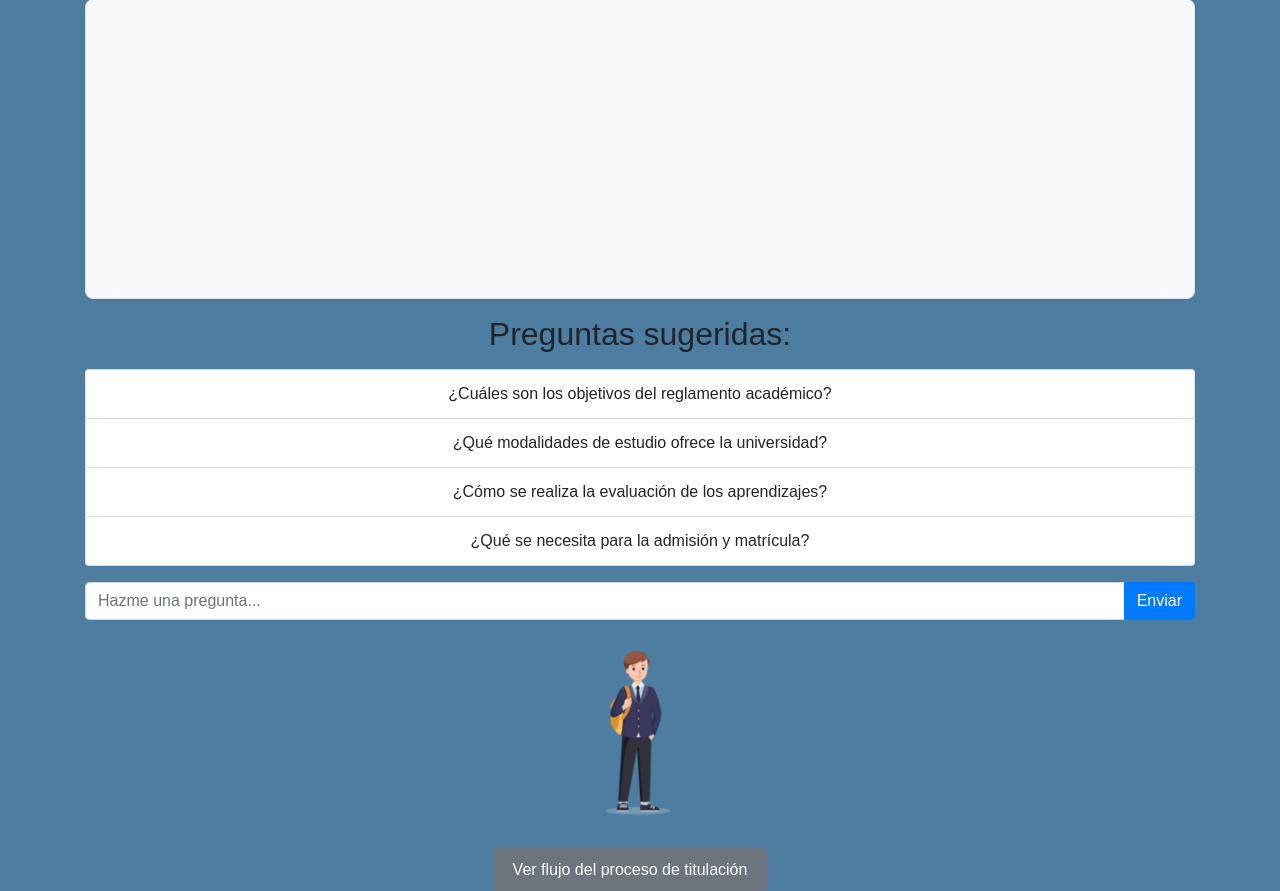
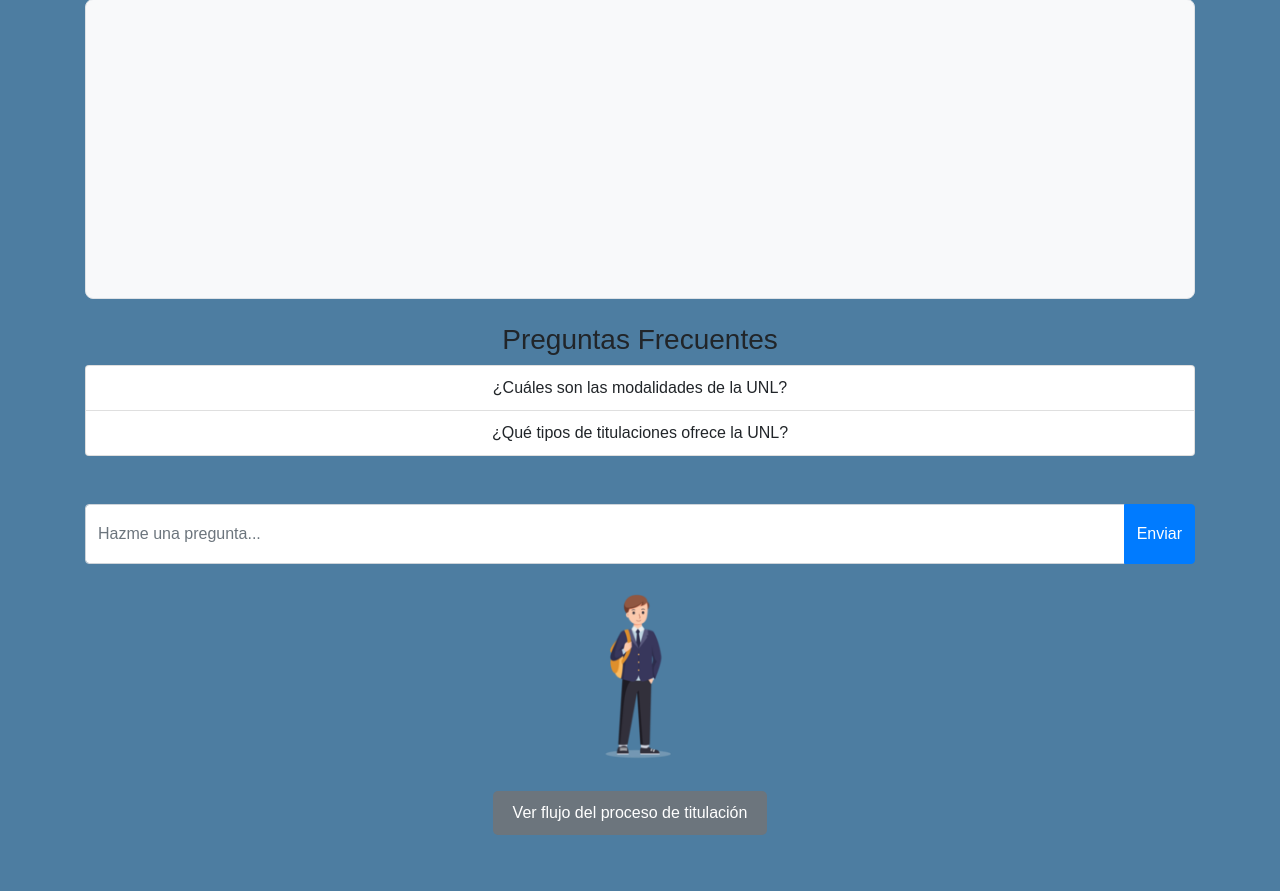
Before and after one commit to Jordy0101/Chatbot_UNL, a Flask app: page / in a window 1280 px wide. Shown: the part 121-1012 px from the top of the page. After the commit the page ends 956 px from the top, so only its background shows below. Run offline with Flask 3, Linux system fonts and the light colour scheme; some libraries are stand-ins or nearby versions.

Commit message:
Version preliminar todos los cambios ajustados

```diff
--- a/app.py
+++ b/app.py
@@ -3,6 +3,13 @@ import google.generativeai as genai
 from PyPDF2 import PdfReader
 
 app = Flask(__name__)
+
+# Configuración de la API
+genai.configure(api_key="AIzaSyBDyn0mYQVdopEdOPPHkF_jyBt6tg1ZdBA")  # Reemplaza con tu API key
+
+# Rutas para guardar preguntas
+preguntas_file_path = "preguntas.txt"
+preguntas_frecuentes_file_path = "preguntas_frecuentes.txt"  # Archivo para preguntas frecuentes
 
 # Cargar el contenido del PDF
 def cargar_articulo(path):
@@ -15,8 +22,26 @@ def cargar_articulo(path):
 # Cargar el texto del PDF
 texto_pdf = cargar_articulo("reglamento.pdf")  # Asegúrate de que el PDF esté en la misma carpeta o da la ruta correcta
 
-# Configurar la API con la clave
-genai.configure(api_key="AIzaSyBDyn0mYQVdopEdOPPHkF_jyBt6tg1ZdBA")  # Reemplaza con tu API key
+# Funciones para manejar preguntas
+def guardar_pregunta(pregunta):
+    with open(preguntas_file_path, 'a', encoding='utf-8') as f:
+        f.write(pregunta + '\n')
+
+def guardar_pregunta_frecuente(pregunta):
+    with open(preguntas_frecuentes_file_path, 'a', encoding='utf-8') as f:
+        f.write(pregunta + '\n')
+
+def obtener_preguntas():
+    # Cargar las preguntas desde el archivo
+    try:
+        with open(preguntas_frecuentes_file_path, 'r', encoding='utf-8') as f:
+            preguntas = [pregunta.strip() for pregunta in f.readlines() if pregunta.strip()]
+    except UnicodeDecodeError:
+        print("Error al decodificar el archivo. Intentando leer con otra codificación.")
+        # Intenta leer con otra codificación (por ejemplo, 'latin-1')
+        with open(preguntas_frecuentes_file_path, 'r', encoding='latin-1') as f:
+            preguntas = [pregunta.strip() for pregunta in f.readlines() if pregunta.strip()]
+    return preguntas
 
 @app.route('/')
 def index():
@@ -25,28 +50,55 @@ def index():
 @app.route('/ask', methods=['POST'])
 def ask():
     data = request.get_json()
-    pregunta = data.get('pregunta', '')
+    pregunta = data.get('pregunta', '').strip()
 
-    # Respuestas específicas sobre las preguntas frecuentes
-    respuestas_frecuentes = {
-        "¿Cuáles son los objetivos del reglamento académico?": "Los objetivos del Reglamento de Régimen Académico de la Universidad Nacional de Loja incluyen definir los principios, normas y disposiciones que regulan el funcionamiento académico en la universidad.",
-        "¿Qué modalidades de estudio ofrece la universidad?": "La universidad ofrece modalidades de estudio presencial, semipresencial, a distancia y en línea, adaptándose a las necesidades de los estudiantes.",
-        "¿Cómo se realiza la evaluación de los aprendizajes?": "La evaluación de los aprendizajes se basa en los criterios establecidos en el reglamento académico y los planes de estudio de cada carrera.",
-        "¿Qué se necesita para la admisión y matrícula?": "Para la admisión y matrícula, es necesario cumplir con los requisitos establecidos en el reglamento de admisión de la universidad.",
-    }
+    # Asegúrate de que la pregunta no esté vacía
+    if pregunta:
+        print("Pregunta recibida:", pregunta)
 
-    respuesta = respuestas_frecuentes.get(pregunta, "")
+        # Obtener todas las preguntas anteriores
+        preguntas_frecuentes = obtener_preguntas()
 
-    if respuesta:
+        # Verificar si la pregunta está en las preguntas frecuentes
+        if pregunta not in preguntas_frecuentes:
+            # Guardar la pregunta en el archivo
+            guardar_pregunta(pregunta)
+
+            # Crear el prompt para detectar preguntas similares
+            prompt_similar = (
+                "He recibido la siguiente pregunta:\n\n"
+                f"{pregunta}\n\n"
+                "A continuación, te muestro un conjunto de preguntas previas:\n\n"
+                f"{chr(10).join(preguntas_frecuentes)}\n\n"
+                "Por favor, indícame si alguna de las preguntas anteriores es similar o "
+                "equivalente a la nueva. Si es así, genera una pregunta más general que "
+                "resuma solo las preguntas que son similares a la nueva, caso contrario solo dame la misma bien formulada, asegurate de darme solo la pregunta."
+            )
+
+            # Llamada a la IA para analizar similitud
+            similar_response = genai.GenerativeModel("gemini-1.5-flash").generate_content(prompt_similar)
+            nueva_pregunta = similar_response.text.strip()
+
+            if nueva_pregunta and nueva_pregunta != pregunta:
+                # Si la IA genera una nueva pregunta más general
+                guardar_pregunta_frecuente(nueva_pregunta)
+                print("Nueva pregunta bien formulada:", nueva_pregunta)
+
+        # Generar respuesta basada en el contenido del PDF
+        prompt_respuesta = f"Contexto: {texto_pdf}\n\n Revisa el documento de la Universidad Nacional de Loja y responde en español, además empieza diciendo: La UNL ofrece..: {pregunta}"
+        response = genai.GenerativeModel("gemini-1.5-flash").generate_content(prompt_respuesta)
+        respuesta = response.text
+
+        # Retornar solo la respuesta generada sin incluir la nueva pregunta
         return jsonify({'respuesta': respuesta})
 
-    # Si no es una pregunta frecuente, genera respuesta basada en el contenido del PDF
-    prompt = f"Contexto: {texto_pdf}\n\n Revisa el documento y responde ademas empieza diciendo:La UNL ofrece..: {pregunta}"
+    else:
+        return jsonify({'respuesta': 'No se recibió ninguna pregunta.'}), 400
 
-    response = genai.GenerativeModel("gemini-1.5-flash").generate_content(prompt)
-    respuesta = response.text
-
-    return jsonify({'respuesta': respuesta})
+@app.route('/preguntas_frecuentes', methods=['GET'])
+def get_preguntas_frecuentes():
+    preguntas = obtener_preguntas()  # Llama a la función para obtener preguntas frecuentes
+    return jsonify({'preguntas_frecuentes': preguntas})
 
 if __name__ == '__main__':
     app.run(debug=True)
--- /dev/null
+++ b/preguntas.txt
@@ -0,0 +1,2 @@
+dime las modalidades de la UNL
+que tipos de titulacion hay en la UNL
--- /dev/null
+++ b/preguntas_frecuentes.txt
@@ -0,0 +1,2 @@
+¿Cuáles son las modalidades de la UNL?
+¿Qué tipos de titulaciones ofrece la UNL?
--- a/static/index.js
+++ b/static/index.js
@@ -1,27 +1,50 @@
-function mostrarFlujo() {
-    const canvaFlujo = document.getElementById('canva-flujo');
+document.addEventListener("DOMContentLoaded", function() {
+    cargarPreguntasFrecuentes(); // Cargar preguntas frecuentes al inicio
 
-    // Alternar la clase 'mostrar' para mostrar u ocultar el iframe
-    if (canvaFlujo.style.display === "none") {
-        canvaFlujo.style.display = "block"; // Mostrar el iframe
-        setTimeout(() => { // Esperar a que el display se haya establecido para aplicar opacidad
-            canvaFlujo.style.opacity = "1"; // Cambiar a opacidad 1
-        }, 10); // Timeout pequeño para asegurar que el navegador renderice el cambio de display antes de cambiar la opacidad
-    } else {
-        canvaFlujo.style.opacity = "0"; // Cambiar a opacidad 0
-        setTimeout(() => { // Esperar a que la opacidad se haya establecido antes de ocultar el iframe
-            canvaFlujo.style.display = "none"; // Ocultar el iframe
-        }, 500); // Este tiempo debe coincidir con la duración de la transición de opacidad
+    document.getElementById('send-btn').onclick = async function () {
+        const pregunta = document.getElementById('pregunta').value;
+        if (pregunta) {
+            await enviarPregunta(pregunta); // Llama a enviarPregunta cuando se presiona el botón
+        }
+    };
+});
+document.getElementById('pregunta').addEventListener('keypress', function(event) {
+    if (event.key === 'Enter') {
+        event.preventDefault(); // Evita el comportamiento por defecto del Enter
+        document.getElementById('send-btn').click(); // Simula el clic del botón de enviar
     }
+});
+// Función para cargar preguntas frecuentes
+function cargarPreguntasFrecuentes() {
+    fetch('/preguntas_frecuentes')
+        .then(response => response.json())
+        .then(data => {
+            const preguntasList = document.getElementById('preguntas-frecuentes');
+            preguntasList.innerHTML = ''; // Limpiar la lista antes de agregar
+            data.preguntas_frecuentes.forEach(pregunta => {
+                agregarPreguntaFrecuente(pregunta);
+            });
+        })
+        .catch(error => console.error('Error al cargar preguntas frecuentes:', error));
 }
 
-function hacerPregunta(pregunta) {
-    document.getElementById('pregunta').value = pregunta;
-    document.getElementById('send-btn').click();
+// Función para agregar una pregunta frecuente a la lista
+function agregarPreguntaFrecuente(pregunta) {
+    const preguntasList = document.getElementById('preguntas-frecuentes');
+    const listItem = document.createElement('li');
+    listItem.className = 'list-group-item question-item'; // Asegúrate de incluir la clase question-item
+    listItem.textContent = pregunta;
+
+    // Agregar el evento click para enviar la pregunta
+    listItem.addEventListener('click', function() {
+        enviarPregunta(pregunta); // Enviar la pregunta al chatbot al hacer clic
+    });
+
+    preguntasList.appendChild(listItem);
 }
 
-document.getElementById('send-btn').onclick = async function() {
-    const pregunta = document.getElementById('pregunta').value;
+// Función para enviar una pregunta al chatbot
+async function enviarPregunta(pregunta) {
     const chatBox = document.getElementById('chat-box');
 
     // Mensaje del usuario
@@ -44,6 +67,24 @@ document.getElementById('send-btn').onclick = async function() {
 
     // Agregar el mensaje del chatbot con el formato HTML
     chatBox.innerHTML += `<div class="message"><p>${formattedResponse}</p></div>`;
-    document.getElementById('pregunta').value = '';
+    document.getElementById('pregunta').value = ''; // Limpiar el campo de entrada
     chatBox.scrollTop = chatBox.scrollHeight; // Desplazarse hacia abajo
-};
+}
+
+// Función para mostrar u ocultar el flujo
+function mostrarFlujo() {
+    const canvaFlujo = document.getElementById('canva-flujo');
+
+    // Alternar la clase 'mostrar' para mostrar u ocultar el iframe
+    if (canvaFlujo.style.display === "none") {
+        canvaFlujo.style.display = "block"; // Mostrar el iframe
+        setTimeout(() => { // Esperar a que el display se haya establecido para aplicar opacidad
+            canvaFlujo.style.opacity = "1"; // Cambiar a opacidad 1
+        }, 10); // Timeout pequeño para asegurar que el navegador renderice el cambio de display antes de cambiar la opacidad
+    } else {
+        canvaFlujo.style.opacity = "0"; // Cambiar a opacidad 0
+        setTimeout(() => { // Esperar a que la opacidad se haya establecido antes de ocultar el iframe
+            canvaFlujo.style.display = "none"; // Ocultar el iframe
+        }, 500); // Este tiempo debe coincidir con la duración de la transición de opacidad
+    }
+}
--- a/static/style.css
+++ b/static/style.css
@@ -56,3 +56,31 @@ iframe {
 .flujo-container button:hover {
     background-color: #495057;
 }
+/* Estilo para las preguntas frecuentes */
+.list-group-item {
+    cursor: pointer; /* Cambia el cursor al pasar sobre el elemento */
+    transition: background-color 0.3s ease; /* Transición suave para el efecto de hover */
+}
+
+/* Efecto de hover */
+.list-group-item:hover {
+    background-color: #007bff; /* Color de fondo al pasar el mouse */
+    color: white; /* Color del texto al pasar el mouse */
+}
+
+/* Estilo para distinguir mensajes del usuario y del chatbot */
+.user-message {
+    text-align: left;
+    background-color: #e7f3ff;
+    padding: 10px;
+    border-radius: 5px;
+    margin: 5px 0;
+}
+
+.chatbot-message {
+    text-align: left;
+    background-color: #d4edda;
+    padding: 10px;
+    border-radius: 5px;
+    margin: 5px 0;
+}
--- a/templates/index.html
+++ b/templates/index.html
@@ -7,22 +7,25 @@
     <!-- Vinculando Bootstrap -->
     <link rel="stylesheet" href="https://stackpath.bootstrapcdn.com/bootstrap/4.5.2/css/bootstrap.min.css">
     <link rel="stylesheet" href="{{ url_for('static', filename='style.css') }}">
+    <style>
+        .question-item {
+            cursor: pointer;
+            padding: 10px;
+        }
+        .question-item:hover {
+            background-color: #116dc9; /* Color de fondo al pasar el mouse */
+        }
+        #pregunta {
+            height: 60px; /* Aumentar la altura del campo de texto */
+        }
+    </style>
 </head>
 <body>
     <div class="container text-center mt-5">
         <h1 class="mb-4">¡Hola! Soy tu chatbot</h1>
         <div id="chat-box" class="chat-box border p-3 mb-3"></div>
-
-        <div id="sugerencias" class="sugerencias">
-            <h2 class="mb-3">Preguntas sugeridas:</h2>
-            <ul class="list-group mb-3">
-                <li class="list-group-item" onclick="hacerPregunta('¿Cuáles son los objetivos del reglamento académico?')">¿Cuáles son los objetivos del reglamento académico?</li>
-                <li class="list-group-item" onclick="hacerPregunta('¿Qué modalidades de estudio ofrece la universidad?')">¿Qué modalidades de estudio ofrece la universidad?</li>
-                <li class="list-group-item" onclick="hacerPregunta('¿Cómo se realiza la evaluación de los aprendizajes?')">¿Cómo se realiza la evaluación de los aprendizajes?</li>
-                <li class="list-group-item" onclick="hacerPregunta('¿Qué se necesita para la admisión y matrícula?')">¿Qué se necesita para la admisión y matrícula?</li>
-            </ul>
-        </div>
-
+        <h3 class="mt-4">Preguntas Frecuentes</h3>
+        <ul id="preguntas-frecuentes" class="list-group mb-5"></ul> <!-- Contenedor para preguntas frecuentes -->
         <div class="input-group mb-3">
             <input type="text" id="pregunta" class="form-control" placeholder="Hazme una pregunta...">
             <div class="input-group-append">
@@ -30,12 +33,11 @@
             </div>
         </div>
 
-        <img src="{{ url_for('static', filename='image.png') }}" alt="Estudiante Icono" id="estudiante-icon" class="img-fluid mb-4"> <!-- Icono del estudiante aquí -->
+        <img src="{{ url_for('static', filename='image.png') }}" alt="Estudiante Icono" id="estudiante-icon" class="img-fluid mb-4">
 
         <div class="flujo-container text-center">
             <button class="btn btn-info mb-3" onclick="mostrarFlujo()">Ver flujo del proceso de titulación</button>
-
-            <div id="canva-flujo" class="mb-3" style="display: none;"> <!-- Oculto por defecto -->
+            <div id="canva-flujo" class="mb-3" style="display: none;">
                 <iframe loading="lazy" src="https://www.canva.com/design/DAGTZj7QawA/Kcw9R7fZ2lgKC6VCoSDthA/view?embed" allowfullscreen="allowfullscreen" allow="fullscreen"></iframe>
                 <a href="https://www.canva.com/design/DAGTZj7QawA/Kcw9R7fZ2lgKC6VCoSDthA/view?utm_content=DAGTZj7QawA&utm_campaign=designshare&utm_medium=embeds&utm_source=link"
                     target="_blank" rel="noopener">Presentación Marco Teórico Ciencia Ilustrativo colorido</a> de Maria Del Carmen Salazar Torres
@@ -47,7 +49,6 @@
     <script src="https://code.jquery.com/jquery-3.5.1.slim.min.js"></script>
     <script src="https://cdn.jsdelivr.net/npm/@popperjs/core@2.9.3/dist/umd/popper.min.js"></script>
     <script src="https://stackpath.bootstrapcdn.com/bootstrap/4.5.2/js/bootstrap.min.js"></script>
-    <script src="{{ url_for('static', filename='index.js') }}"></script>
-
+    <script src="{{ url_for('static', filename='index.js') }}"></script> <!-- Vincular script JS separado -->
 </body>
 </html>
```
